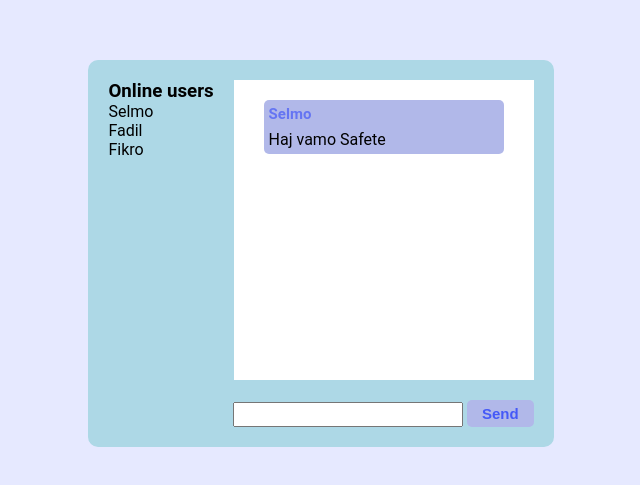
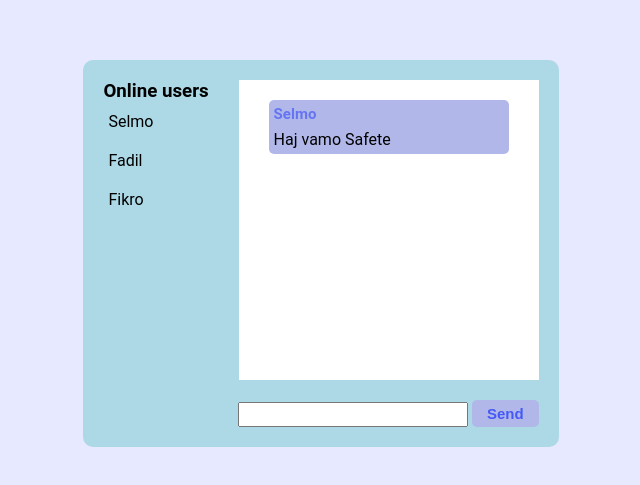
Before and after one commit to Rilenze/chat-app, a website: page public/html/chat.html in a window 1280 px wide. Shown: the part 167-652 px from the top of the page, without its empty margins (319-959 px from the left). Drawn offline with nearby package versions, Linux system fonts and the light colour scheme; no server answers.

Commit message:
Improved styling of active users

```diff
--- a/public/css/chat.css
+++ b/public/css/chat.css
@@ -20,7 +20,7 @@ body {
 }
 
 ul {
-    list-style: none;
+    /* list-style: none; */
 }
 
 #send-button {
@@ -89,7 +89,13 @@ ul {
 
 }
 
+#user-sidebar {
+    overflow-y: scroll;
+    padding-right: 10px;
+    height: 300px;
+}
 
-#users {
-
+#users li {
+    padding: 10px 5px;
+    font-size: 16px;
 }
```
